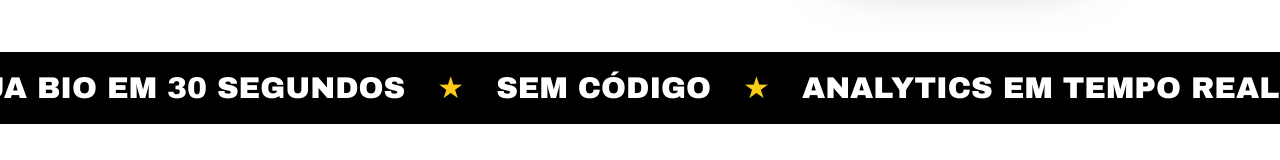
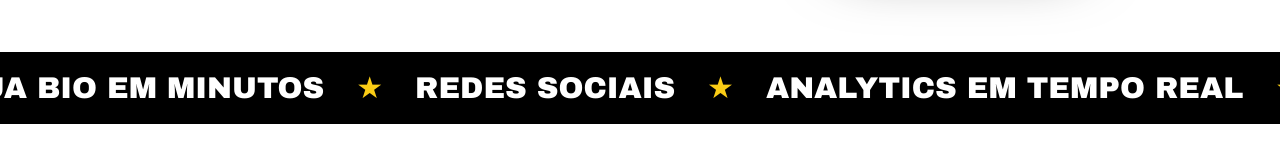
Before and after one commit to jonathaslima20-design/flowjonlima, a Next.js app: page / in a window 1280 px wide. Shown: the part 744-904 px from the top of the page. Built offline with nearby package versions, Linux system fonts and the light colour scheme; no server answers; the database is empty; a web font is replaced by a local one.

Commit message:
Updated Marquee.tsx

```diff
--- a/components/landing/Marquee.tsx
+++ b/components/landing/Marquee.tsx
@@ -1,7 +1,7 @@
 export function Marquee() {
   const items = [
-    'CRIE SUA BIO EM 30 SEGUNDOS',
-    'SEM CÓDIGO',
+    'CRIE SUA BIO EM MINUTOS',
+    'REDES SOCIAIS',
     'ANALYTICS EM TEMPO REAL',
     'DOMÍNIO PRÓPRIO',
     'TEMAS PERSONALIZÁVEIS',
```
